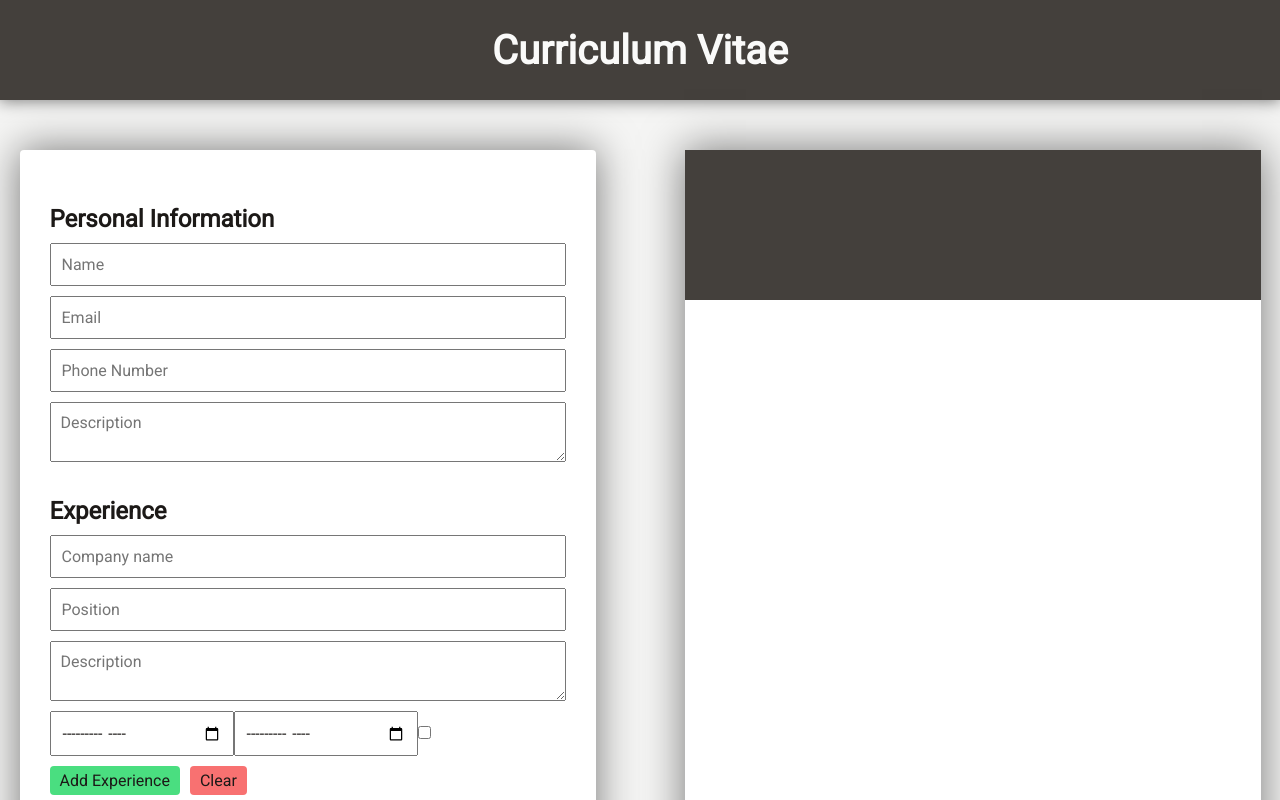
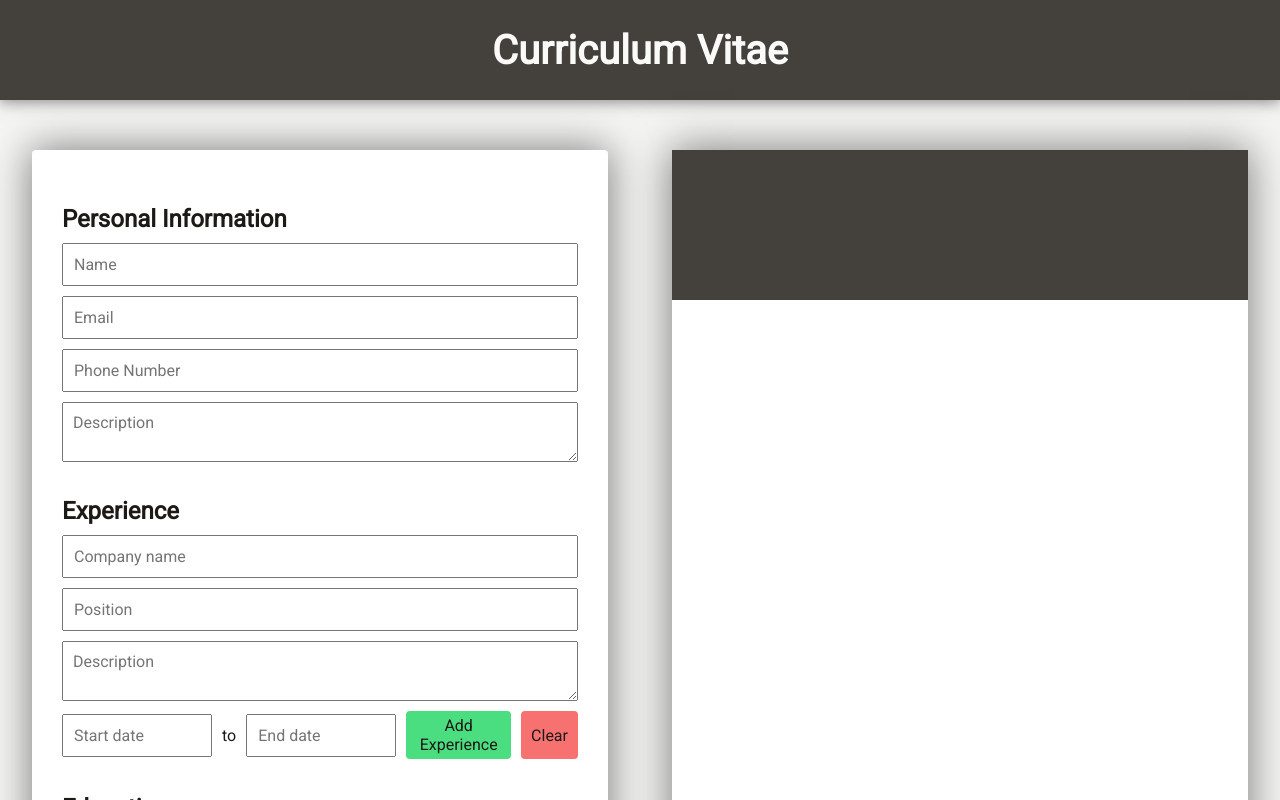
Before and after one commit to 21ance/cv-app, a React (Create React App) app: page / in a window 1280 px wide. Shown: the top 800 px of the page. Built offline with nearby package versions, Linux system fonts and the light colour scheme; a web font is replaced by a local one.

Commit message:
code cleanup

```diff
--- a/src/components/editor/form/ExperienceForm.js
+++ b/src/components/editor/form/ExperienceForm.js
@@ -5,8 +5,6 @@ const ExperienceForm = (props) => {
   const [present, setPresent] = useState(false);
 
   function handleCheckbox() {
-    console.log(props.experienceForm);
-    console.log(props.experience);
     if (!present) {
       setPresent(true);
       props.setExperienceForm({
@@ -97,9 +95,9 @@ const ExperienceForm = (props) => {
         value={props.experienceForm.description}
         required
       />
-      <div className="date">
+      <div className="date-buttons">
         <input
-          type="month"
+          type="text"
           onChange={(e) =>
             props.setExperienceForm({
               ...props.experienceForm,
@@ -107,27 +105,28 @@ const ExperienceForm = (props) => {
             })
           }
           value={props.experienceForm.startDate}
+          placeholder="Start date"
           required
         />
+        <span>to</span>
         <input
-          type="month"
+          type="text"
           onChange={(e) =>
             props.setExperienceForm({
               ...props.experienceForm,
               endDate: e.target.value,
             })
           }
-          disabled={present}
           value={props.experienceForm.endDate}
+          placeholder="End date"
           required
         />
-        <input type="checkbox" onChange={(e) => handleCheckbox()} />
+        <ActionButtons
+          form={props.experienceForm}
+          setForm={props.setExperienceForm}
+          title="Add Experience"
+        />
       </div>
-      <ActionButtons
-        form={props.experienceForm}
-        setForm={props.setExperienceForm}
-        title="Add Experience"
-      />
     </form>
   );
 };
--- a/src/components/editor/form/PreviewAction.js
+++ b/src/components/editor/form/PreviewAction.js
@@ -7,7 +7,6 @@ const PreviewAction = (props) => {
   function handleEdit(id) {
     const newForm = props.items.filter((obj) => obj.id === id).pop();
     props.setForm(newForm);
-    console.log(props.items);
   }
 
   return (
--- /dev/null
+++ b/src/styles/_common.scss
@@ -0,0 +1,26 @@
+* {
+  padding: 0;
+  margin: 0;
+  box-sizing: border-box;
+  font-family: 'Roboto', sans-serif;
+  color: $main-font-color;
+  font-size: 100%;
+}
+
+body {
+  background-color: $body-color;
+}
+
+.app {
+  display: grid;
+  grid-template-columns: 1fr 1fr;
+  row-gap: 50px;
+}
+
+button {
+  border: 0
+}
+
+ion-icon {
+  pointer-events: none;
+}
--- a/src/styles/main.scss
+++ b/src/styles/main.scss
@@ -1,33 +1,8 @@
 @import url('https://fonts.googleapis.com/css2?family=Itim&family=Open+Sans&family=Raleway&family=Roboto&family=Sedgwick+Ave&family=Shadows+Into+Light&display=swap');
-@import "_variables";
-@import "_header";
-@import "_editor";
-@import "_preview";
-@import "_media-queries";
-
-* {
-  padding: 0;
-  margin: 0;
-  box-sizing: border-box;
-  font-family: 'Roboto', sans-serif;
-  color: $main-font-color;
-  font-size: 100%;
-}
-
-body {
-  background-color: $body-color;
-}
-
-.app {
-  display: grid;
-  grid-template-columns: 1fr 1fr;
-  gap: 50px;
-}
-
-button {
-  border: 0
-}
-
-ion-icon {
-  pointer-events: none;
-}
+@import "./_variables";
+@import "./_header";
+@import "./_editor";
+@import "./_preview";
+@import "./_media-queries";
+@import "./_footer";
+@import "./common"
```
Also changed, not shown: src/styles/_media-queries.scss (+1 -8 lines).
